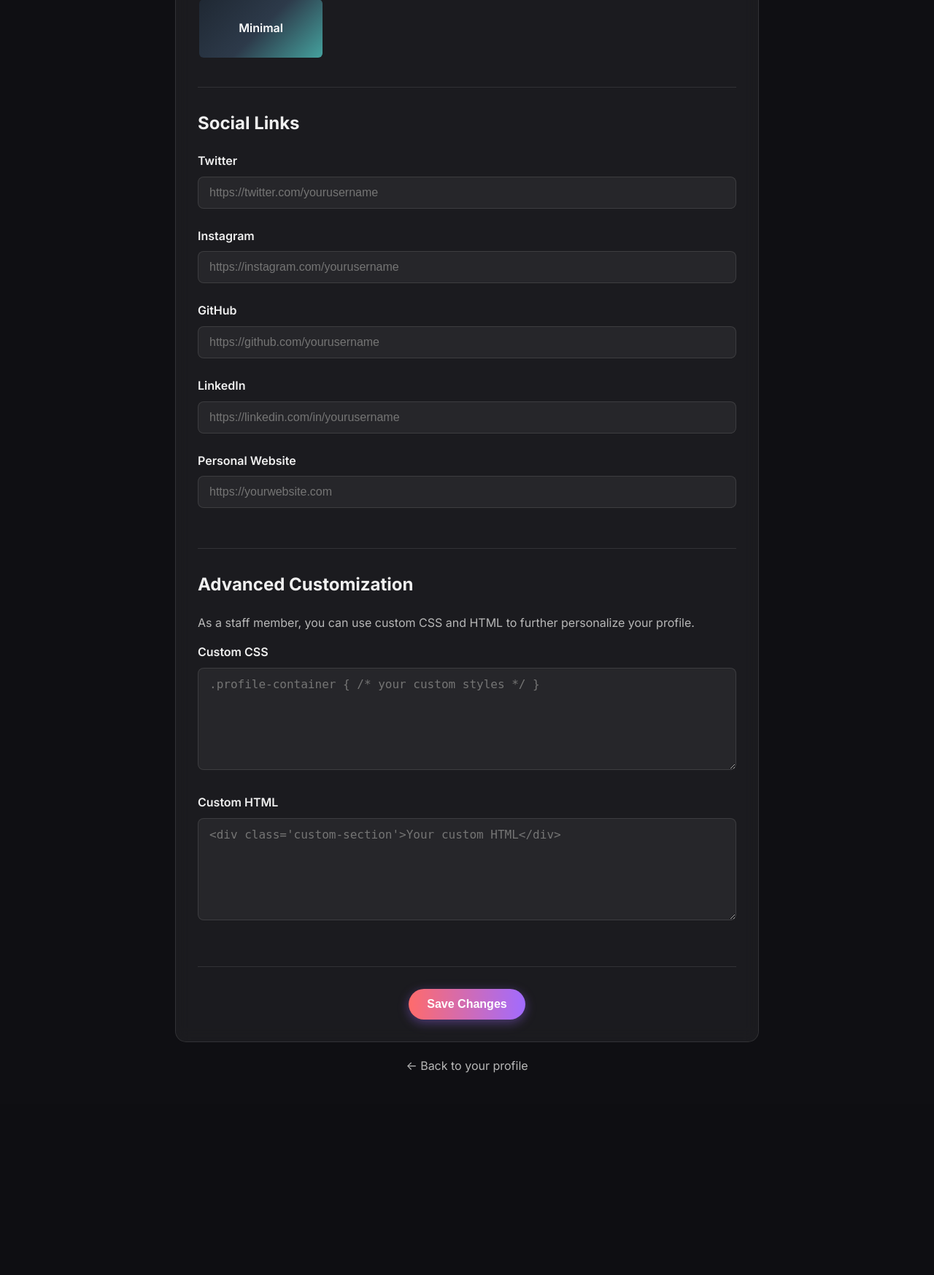
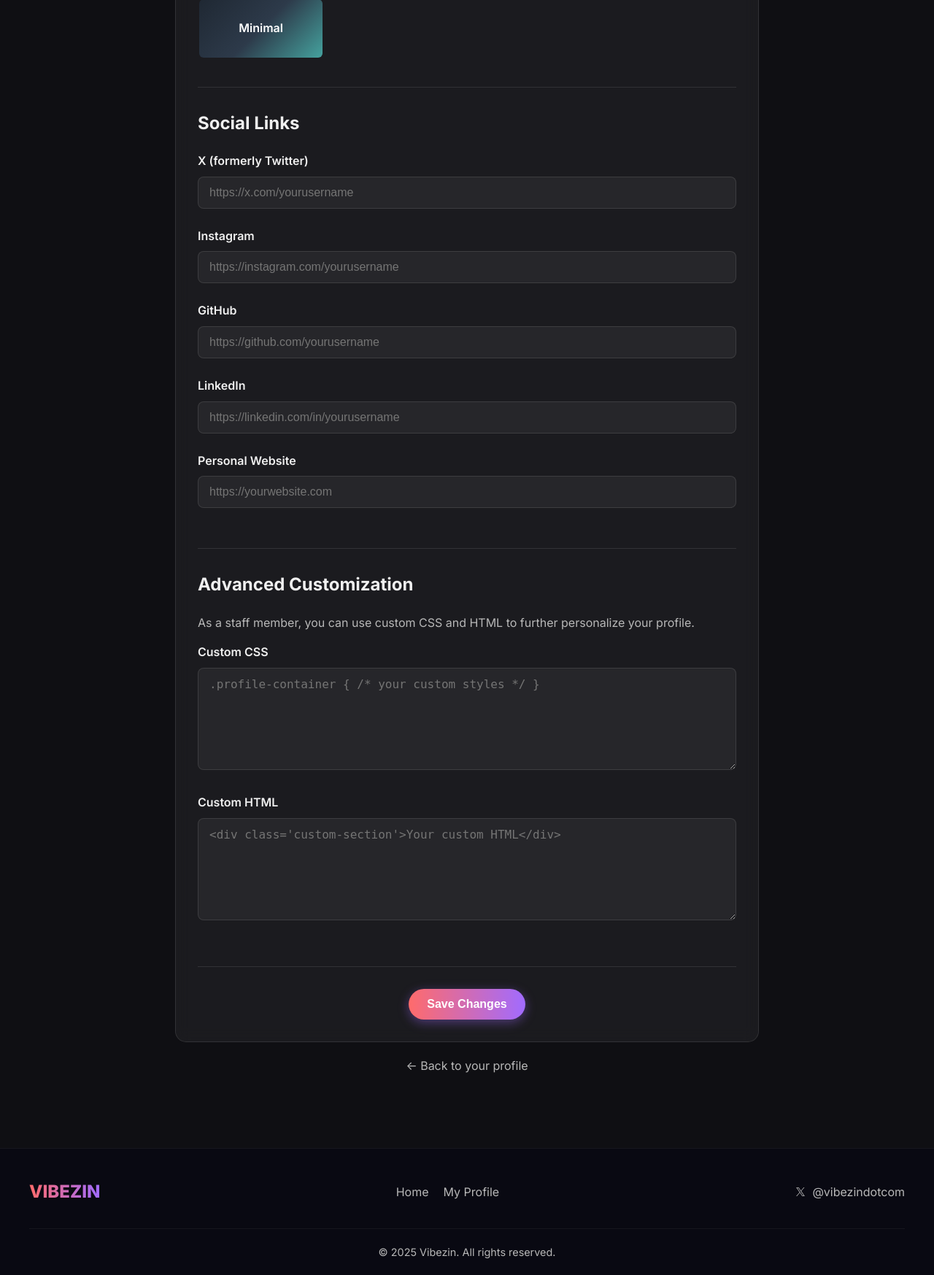
Before and after one commit to vibe-base/vibezin, a Django app: page /profile/edit/ in a window 1280 px wide. Shown: the part 1383-3130 px from the top of the page at 73% size. Before the commit the page ends 2853 px from the top, so only its background shows below. Run offline with Django 5.2, Linux system fonts and the light colour scheme; the visitor is signed in with stand-in values (Sample User, id 1).

Commit message:
Summary of Changes I've successfully updated all Twitter references to X throughout the codebase:
Updated Social Icons:
Changed the Twitter SVG icon to the X logo in the profile template
Updated the icon in the footer and home page
Updated Form Fields:
Added a new 'x' field to the ProfileForm
Kept the 'twitter' field for backward compatibility but made it hidden
Updated the form's save method to store social links under the 'x' key
Updated Templates:
Changed "Twitter" to "X (formerly Twitter)" in the edit profile template
Updated the display of social links in the profile template
Added conditional logic to handle both 'twitter' and 'x' keys in social_links
Added Migration Script:
Created a management command to convert existing 'twitter' links to 'x'
Successfully ran the command to update existing profiles
Added X Account Links:
Added a footer with a link to the X account (@vibezindotcom)
Added a "Follow us on X" button on the home page
Added Styling:
Added CSS for the footer and X follow button
Ensured consistent styling across the site

```diff
--- a/vibezin/forms.py
+++ b/vibezin/forms.py
@@ -13,10 +13,12 @@ class VibeForm(forms.ModelForm):
 
 class ProfileForm(forms.ModelForm):
     # Add social links as form fields
-    twitter = forms.URLField(required=False, widget=forms.URLInput(attrs={
+    x = forms.URLField(required=False, widget=forms.URLInput(attrs={
         'class': 'form-control',
-        'placeholder': 'https://twitter.com/yourusername'
+        'placeholder': 'https://x.com/yourusername'
     }))
+    # Keep twitter for backward compatibility
+    twitter = forms.URLField(required=False, widget=forms.HiddenInput())
     instagram = forms.URLField(required=False, widget=forms.URLInput(attrs={
         'class': 'form-control',
         'placeholder': 'https://instagram.com/yourusername'
@@ -60,7 +62,16 @@ class ProfileForm(forms.ModelForm):
         super().__init__(*args, **kwargs)
         # Initialize social link fields from the instance's social_links
         if self.instance and hasattr(self.instance, 'social_links'):
-            for field in ['twitter', 'instagram', 'github', 'linkedin', 'website']:
+            # Handle both 'twitter' and 'x' fields
+            if 'twitter' in self.instance.social_links:
+                self.fields['x'].initial = self.instance.social_links.get('twitter', '')
+                self.fields['twitter'].initial = self.instance.social_links.get('twitter', '')
+            elif 'x' in self.instance.social_links:
+                self.fields['x'].initial = self.instance.social_links.get('x', '')
+                self.fields['twitter'].initial = self.instance.social_links.get('x', '')
+
+            # Initialize other social fields
+            for field in ['instagram', 'github', 'linkedin', 'website']:
                 self.fields[field].initial = self.instance.social_links.get(field, '')
 
         # Initialize custom fields for staff users
@@ -73,9 +84,19 @@ class ProfileForm(forms.ModelForm):
 
         # Save social links
         social_links = {}
-        for field in ['twitter', 'instagram', 'github', 'linkedin', 'website']:
+
+        # Handle X (Twitter) field - store as 'x' in the database
+        if self.cleaned_data.get('x'):
+            social_links['x'] = self.cleaned_data.get('x')
+        elif self.cleaned_data.get('twitter'):
+            # For backward compatibility
+            social_links['x'] = self.cleaned_data.get('twitter')
+
+        # Save other social links
+        for field in ['instagram', 'github', 'linkedin', 'website']:
             if self.cleaned_data.get(field):
                 social_links[field] = self.cleaned_data.get(field)
+
         profile.social_links = social_links
 
         # Save custom fields for staff users
--- a/vibezin/templates/vibezin/base.html
+++ b/vibezin/templates/vibezin/base.html
@@ -260,6 +260,68 @@
             opacity: 1;
         }
 
+        /* Footer styles */
+        .site-footer {
+            background-color: var(--darker-bg);
+            padding: 40px 0 20px;
+            margin-top: 60px;
+            border-top: 1px solid rgba(255, 255, 255, 0.05);
+        }
+
+        .footer-content {
+            display: flex;
+            justify-content: space-between;
+            align-items: center;
+            flex-wrap: wrap;
+            margin-bottom: 30px;
+        }
+
+        .footer-logo-link {
+            font-size: 1.5rem;
+            font-weight: 800;
+            background: var(--gradient);
+            -webkit-background-clip: text;
+            background-clip: text;
+            color: transparent;
+            text-decoration: none;
+        }
+
+        .footer-links {
+            display: flex;
+            gap: 20px;
+        }
+
+        .footer-links a {
+            color: var(--muted-text);
+            text-decoration: none;
+            transition: color 0.3s ease;
+        }
+
+        .footer-links a:hover {
+            color: var(--primary-color);
+        }
+
+        .footer-social .social-link {
+            display: flex;
+            align-items: center;
+            gap: 8px;
+            color: var(--muted-text);
+            text-decoration: none;
+            transition: color 0.3s ease;
+        }
+
+        .footer-social .social-link:hover {
+            color: var(--primary-color);
+        }
+
+        .footer-copyright {
+            text-align: center;
+            color: var(--muted-text);
+            font-size: 0.9rem;
+            padding-top: 20px;
+            border-top: 1px solid rgba(255, 255, 255, 0.05);
+        }
+
         @media (max-width: 768px) {
             .navbar-links {
                 display: none;
@@ -280,6 +342,17 @@
 
             .mobile-menu-toggle {
                 display: block;
+            }
+
+            .footer-content {
+                flex-direction: column;
+                gap: 20px;
+                text-align: center;
+            }
+
+            .footer-links {
+                flex-direction: column;
+                gap: 15px;
             }
         }
     </style>
@@ -321,6 +394,36 @@
         {% endif %}
 
         {% block content %}{% endblock %}
+
+        <footer class="site-footer">
+            <div class="container">
+                <div class="footer-content">
+                    <div class="footer-logo">
+                        <a href="{% url 'vibezin:index' %}" class="footer-logo-link">VIBEZIN</a>
+                    </div>
+                    <div class="footer-links">
+                        <a href="{% url 'vibezin:index' %}">Home</a>
+                        {% if user.is_authenticated %}
+                            <a href="{% url 'vibezin:profile' %}">My Profile</a>
+                        {% else %}
+                            <a href="{% url 'account_login' %}">Login</a>
+                            <a href="{% url 'account_signup' %}">Sign Up</a>
+                        {% endif %}
+                    </div>
+                    <div class="footer-social">
+                        <a href="https://x.com/vibezindotcom" target="_blank" class="social-link">
+                            <svg xmlns="http://www.w3.org/2000/svg" width="16" height="16" fill="currentColor" viewBox="0 0 24 24">
+                                <path d="M13.6823 10.6218L20.2391 3H18.6854L12.9921 9.61788L8.44486 3H3.2002L10.0765 13.0074L3.2002 21H4.75404L10.7663 14.0113L15.5685 21H20.8131L13.6819 10.6218H13.6823ZM11.5541 13.0956L10.8574 12.0991L5.31391 4.16971H7.70053L12.1742 10.5689L12.8709 11.5655L18.6861 19.8835H16.2995L11.5541 13.096V13.0956Z"/>
+                            </svg>
+                            <span>@vibezindotcom</span>
+                        </a>
+                    </div>
+                </div>
+                <div class="footer-copyright">
+                    &copy; {% now "Y" %} Vibezin. All rights reserved.
+                </div>
+            </div>
+        </footer>
     </div>
 
     {% block extra_js %}{% endblock %}
--- a/vibezin/templates/vibezin/edit_profile.html
+++ b/vibezin/templates/vibezin/edit_profile.html
@@ -282,13 +282,14 @@
             <h2 class="section-title">Social Links</h2>
 
             <div class="form-group">
-                <label for="{{ profile_form.twitter.id_for_label }}">Twitter</label>
-                {{ profile_form.twitter }}
-                {% if profile_form.twitter.errors %}
+                <label for="{{ profile_form.x.id_for_label }}">X (formerly Twitter)</label>
+                {{ profile_form.x }}
+                {% if profile_form.x.errors %}
                     <div style="color: #ff6b6b; margin-top: 5px; font-size: 0.9rem;">
-                        {{ profile_form.twitter.errors }}
+                        {{ profile_form.x.errors }}
                     </div>
                 {% endif %}
+                {{ profile_form.twitter }}
             </div>
 
             <div class="form-group">
```
Also changed, not shown: vibezin/management/commands/convert_twitter_to_x.py (added, +40 -0 lines), vibezin/templates/vibezin/index.html (+34 -0 lines), vibezin/templates/vibezin/profile.html (+4 -4 lines).
